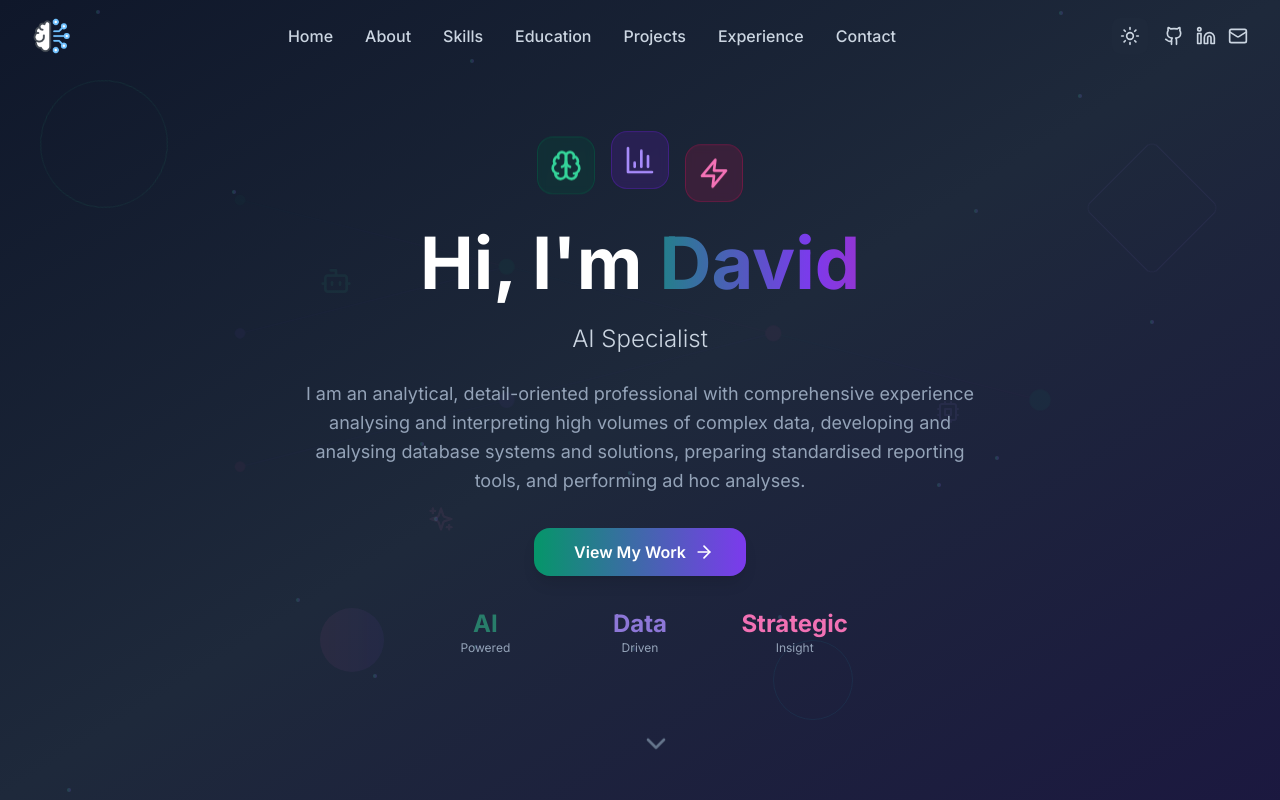
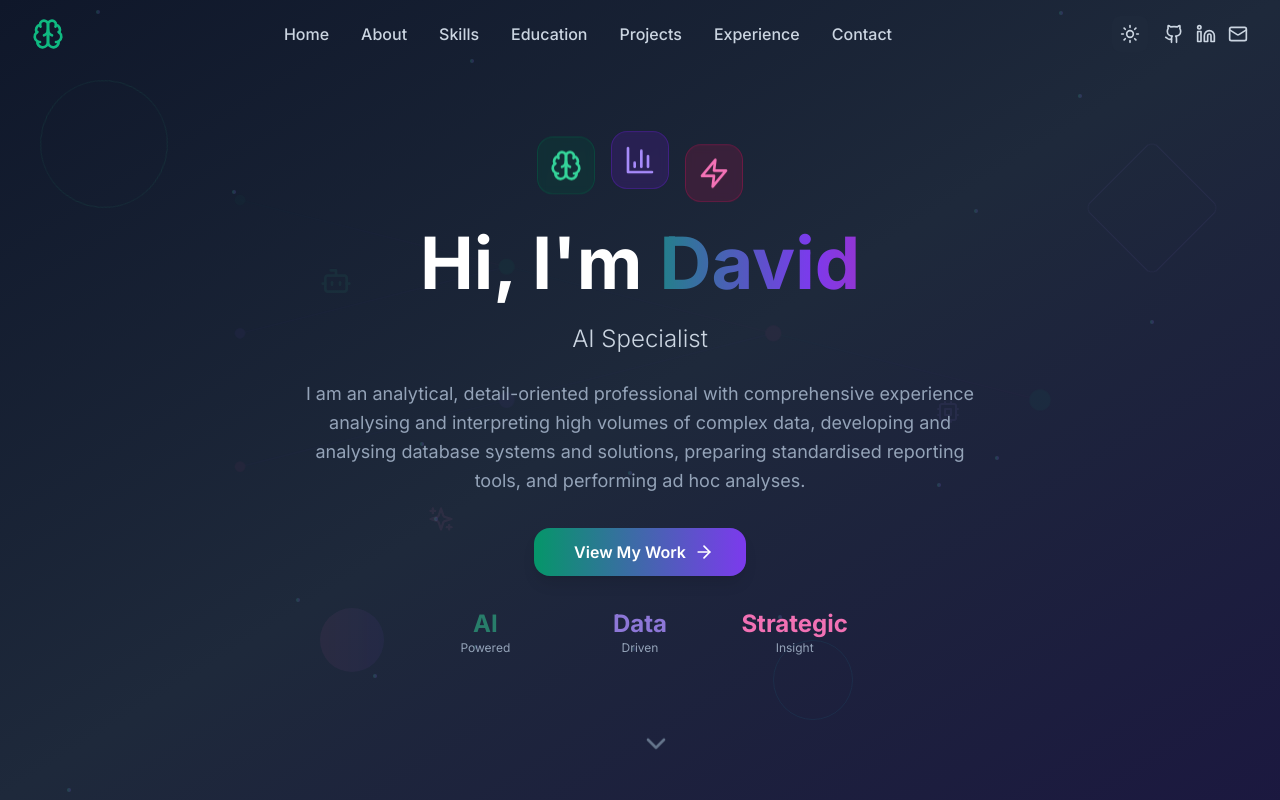
Before and after one commit to Gunawan888/Portfolio2025, a React (Vite) app: page / in a window 1280 px wide. Shown: the top 800 px of the page. Built offline with nearby package versions, Linux system fonts and the light colour scheme.

Commit message:
Update Header.tsx

```diff
--- a/src/components/Header.tsx
+++ b/src/components/Header.tsx
@@ -1,5 +1,5 @@
 import React, { useState, useEffect } from 'react';
-import { Menu, X, Github, Linkedin, Mail } from 'lucide-react';
+import { Menu, X, Github, Linkedin, Mail, Brain } from 'lucide-react';
 import ThemeToggle from './ThemeToggle';
 
 const Header = () => {
@@ -31,7 +31,8 @@ const Header = () => {
       <div className="max-w-7xl mx-auto px-4 sm:px-6 lg:px-8">
         <div className="flex justify-between items-center py-4">
           <div className="text-2xl font-bold text-slate-800 dark:text-white animate-fade-in">
-            <img src="src/image/icon.png" width="40" height="40"></img>
+            {/* <img src="src/image/icon.png" width="40" height="40"></img> */}
+            <Brain className="w-8 h-8 text-emerald-500" />
           </div>
 
           {/* Desktop Navigation */}
```
